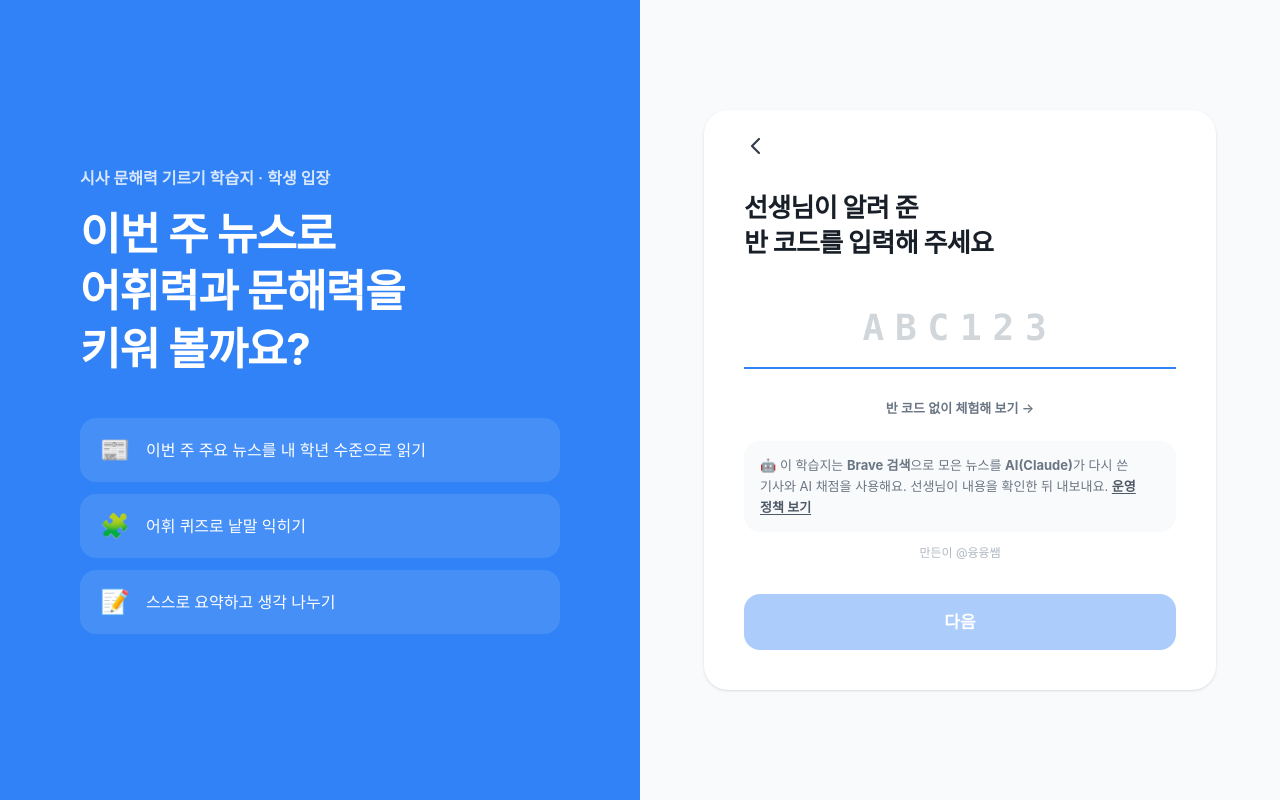
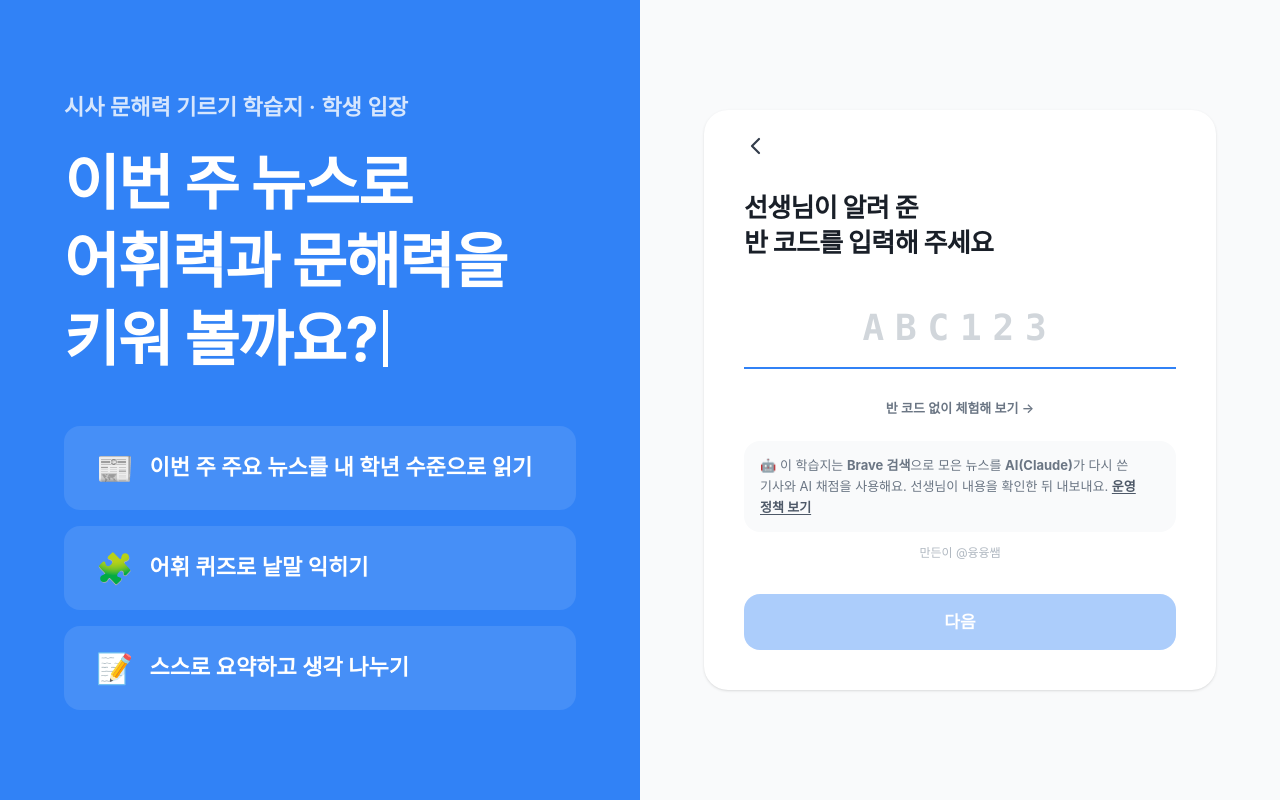
Before and after one commit to yoonyoons/readingpractice, a Next.js app: page /join in a window 1280 px wide. Built offline with nearby package versions, Linux system fonts and the light colour scheme; no server answers; a web font is replaced by a local one.

Commit message:
로그인 소개 패널 글씨 키우고 제목에 타자 효과 추가
Co-Authored-By: Claude Opus 5.5 <noreply@anthropic.com>
Claude-Session: https://claude.ai/code/session_01QxCGmYYHzBfxxtb91TLZe2

```diff
--- a/src/app/globals.css
+++ b/src/app/globals.css
@@ -279,6 +279,15 @@ body {
   }
 }
 
+@keyframes caret-blink {
+  0%, 100% {
+    opacity: 1;
+  }
+  50% {
+    opacity: 0;
+  }
+}
+
 @media (prefers-reduced-motion: reduce) {
   .unlock-backdrop,
   .unlock-lock,
--- a/src/components/AuthLayout.tsx
+++ b/src/components/AuthLayout.tsx
@@ -1,4 +1,5 @@
 import type { ReactNode } from "react";
+import { TypewriterTitle } from "./TypewriterTitle";
 
 const COPY = {
   teacher: {
@@ -29,21 +30,17 @@ export function AuthLayout({ role = "teacher", children }: { role?: keyof typeof
   const copy = COPY[role];
   return (
     <div className="min-h-dvh lg:grid lg:grid-cols-2">
-      <aside className="hidden flex-col justify-center bg-primary px-12 py-16 text-white lg:flex xl:px-20">
-        <div className="ml-auto w-full max-w-lg">
-          <p className="text-[16px] font-semibold text-white/80">시사 문해력 기르기 학습지 · {copy.eyebrow}</p>
-          <h2 className="mt-4 text-[40px] font-bold leading-[1.3] tracking-tight xl:text-[44px]">
-            {copy.title.map((line, i) => (
-              <span key={line}>
-                {i > 0 && <br />}
-                {line}
-              </span>
-            ))}
-          </h2>
-          <ul className="mt-10 space-y-3">
+      <aside className="hidden flex-col justify-center bg-primary px-12 py-16 text-white lg:flex xl:px-16">
+        <div className="mx-auto w-full max-w-3xl">
+          <p className="text-[20px] font-semibold text-white/80 xl:text-[22px]">시사 문해력 기르기 학습지 · {copy.eyebrow}</p>
+          <TypewriterTitle
+            lines={copy.title}
+            className="mt-5 text-[52px] font-bold leading-[1.3] tracking-tight xl:text-[60px]"
+          />
+          <ul className="mt-12 space-y-4">
             {copy.points.map((p) => (
-              <li key={p.text} className="flex items-center gap-4 rounded-2xl bg-white/10 px-5 py-4 text-[16px] font-medium">
-                <span className="text-2xl" aria-hidden>
+              <li key={p.text} className="flex items-center gap-4 rounded-2xl bg-white/10 px-8 py-6 text-[20px] font-semibold xl:text-[22px]">
+                <span className="text-3xl" aria-hidden>
                   {p.icon}
                 </span>
                 {p.text}
--- /dev/null
+++ b/src/components/TypewriterTitle.tsx
@@ -0,0 +1,74 @@
+"use client";
+
+import { useEffect, useState } from "react";
+
+const TYPE_MS = 110;
+const HOLD_MS = 2600;
+const RESTART_MS = 500;
+
+/**
+ * 여러 줄 제목을 한 글자씩 타자 치듯 보여 주고, 다 쓰면 잠시 멈췄다가 처음부터 다시 쓴다.
+ * 아직 안 쓴 글자도 투명하게 자리를 잡아 두어 글씨가 써지는 동안 화면이 흔들리지 않는다.
+ * 움직임 줄이기 설정을 켠 사용자에게는 처음부터 전체 문장을 보여 준다.
+ */
+export function TypewriterTitle({ lines, className }: { lines: string[]; className?: string }) {
+  const total = lines.reduce((sum, line) => sum + line.length, 0);
+  const [shown, setShown] = useState(total);
+  const [reduced, setReduced] = useState(true);
+
+  useEffect(() => {
+    const media = window.matchMedia("(prefers-reduced-motion: reduce)");
+    const update = () => setReduced(media.matches);
+    update();
+    media.addEventListener("change", update);
+    return () => media.removeEventListener("change", update);
+  }, []);
+
+  useEffect(() => {
+    if (reduced) return;
+    let count = 0;
+    let timer: ReturnType<typeof setTimeout>;
+    const tick = () => {
+      setShown(count);
+      if (count < total) {
+        count += 1;
+        timer = setTimeout(tick, TYPE_MS);
+      } else {
+        timer = setTimeout(() => {
+          count = 0;
+          setShown(0);
+          timer = setTimeout(tick, RESTART_MS);
+        }, HOLD_MS);
+      }
+    };
+    tick();
+    return () => clearTimeout(timer);
+  }, [reduced, total]);
+
+  const visible = reduced ? total : shown;
+  // 커서는 마지막으로 쓴 글자 바로 뒤(아직 한 글자도 안 썼으면 첫 줄 맨 앞)에 깜빡인다.
+  const caret = (
+    <span className="relative">
+      <span className="absolute bottom-[0.12em] left-[0.1em] h-[0.95em] w-[0.07em] animate-[caret-blink_1s_step-end_infinite] bg-white" />
+    </span>
+  );
+  const starts = lines.map((_, i) => lines.slice(0, i).reduce((sum, line) => sum + line.length, 0));
+  return (
+    <h2 className={className} aria-label={lines.join(" ")}>
+      {lines.map((line, i) => {
+        const start = starts[i];
+        return (
+          <span key={line} aria-hidden className="block">
+            {!reduced && i === 0 && visible === 0 && caret}
+            {Array.from(line).map((ch, j) => (
+              <span key={j}>
+                <span className={start + j < visible ? undefined : "opacity-0"}>{ch}</span>
+                {!reduced && start + j === visible - 1 && caret}
+              </span>
+            ))}
+          </span>
+        );
+      })}
+    </h2>
+  );
+}
```
Also changed, not shown: 1 other file (tests, documents, lock files or other folders).
